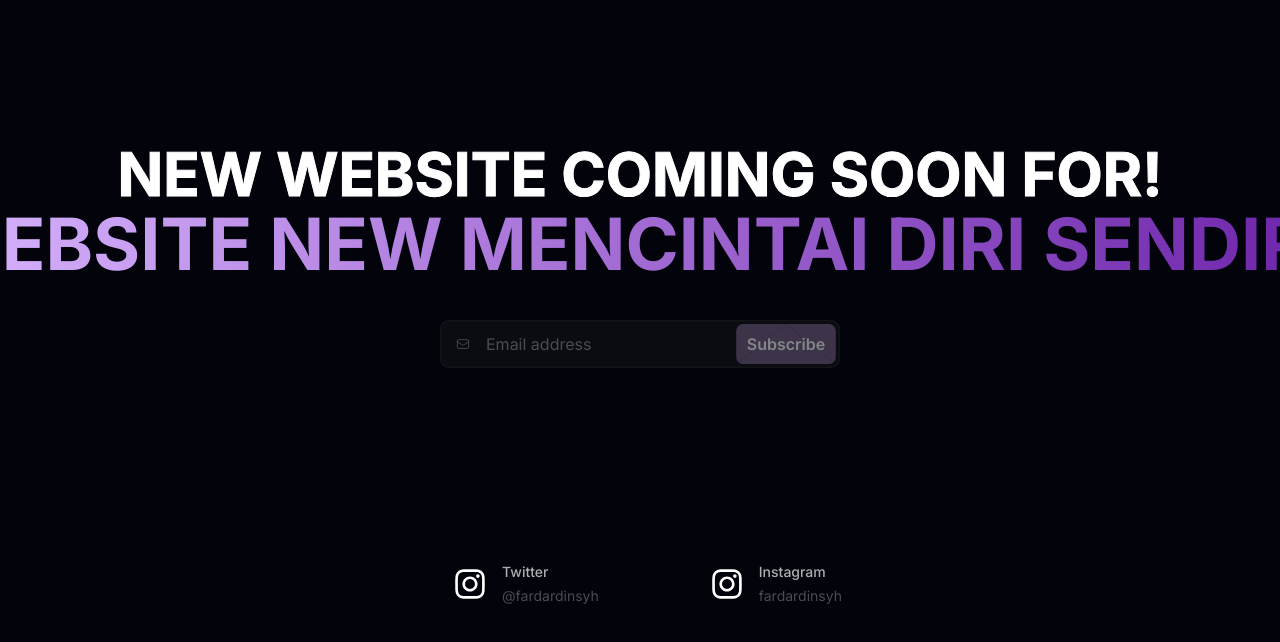
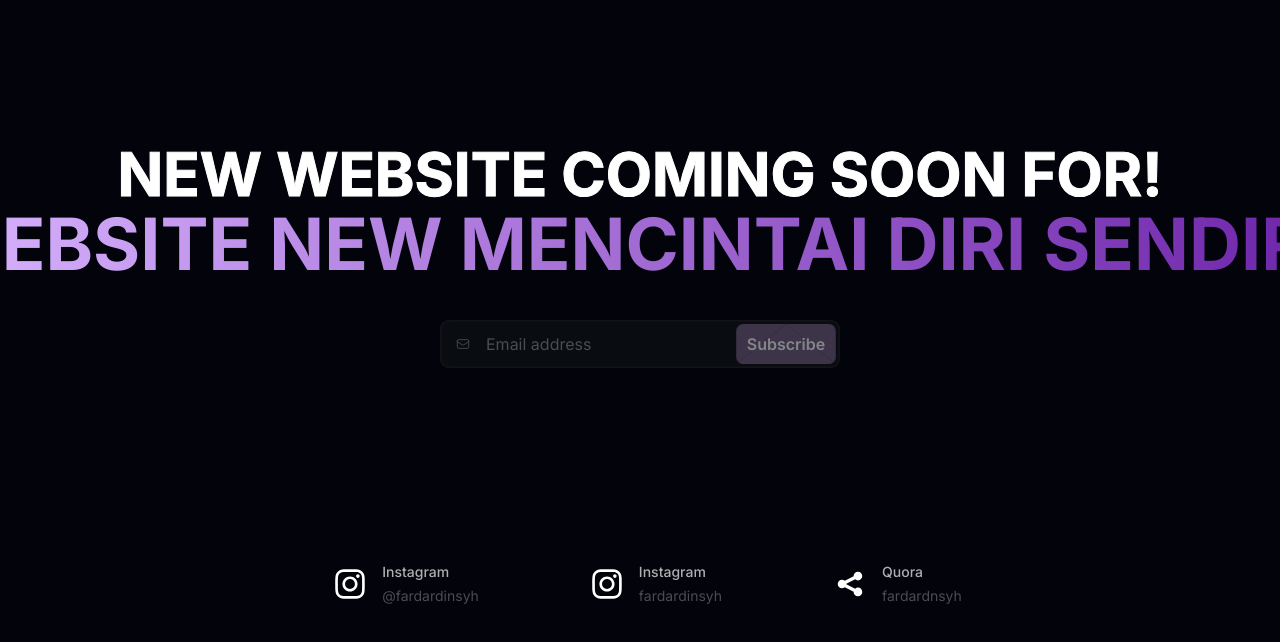
Before and after one commit to fardardnsyh/Project-100.github.io, a Next.js app: page / in a window 1280 px wide. Shown: the top 642 px of the page. Built offline with nearby package versions, Linux system fonts and the light colour scheme.

Commit message:
Update constants.ts

```diff
--- a/constants.ts
+++ b/constants.ts
@@ -3,7 +3,7 @@ import { Metadata } from "next";
 export const socials = [
   {
     id: 1,
-    name: "Twitter",
+    name: "Instagram",
     url: "https://www.instagram.com/fardardinsyh/",
     handle: "@fardardinsyh",
   },
@@ -12,6 +12,13 @@ export const socials = [
     name: "Instagram",
     url: "https://www.instagram.com/fardardinsyh/",
     handle: "fardardinsyh",
+  },
+
+{  id: 3,
+   name: "Quora",
+    url: "https://mencintaidirisendiriuntukfarid.quora.com/",
+    handle: "fardardnsyh",
+
 
 
   },
```
